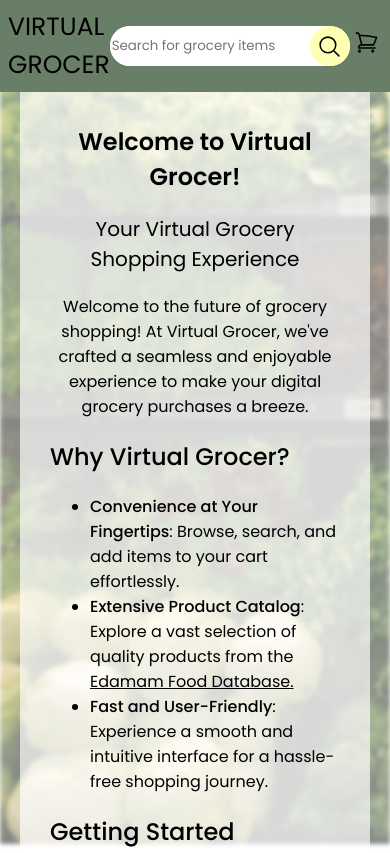
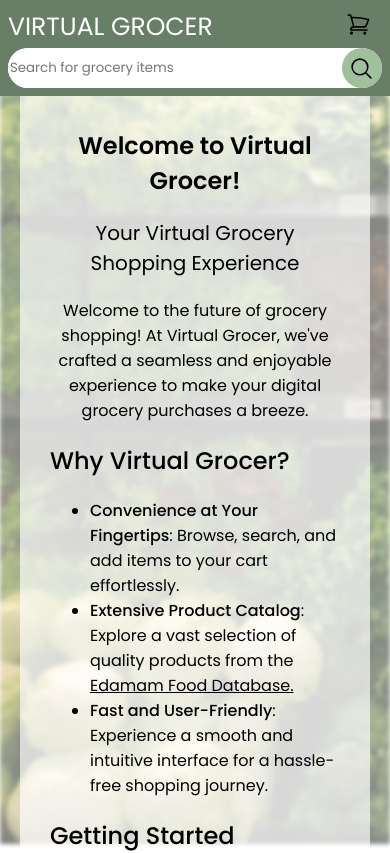
Before and after one commit to lauraguerra1/bondadosa-code-challenge, a React (Create React App) app: page / in a window 390 px wide. Shown: the top 853 px of the page. Built offline with nearby package versions, Linux system fonts and the light colour scheme.

Commit message:
Move search bar to bottom of header on small screens

```diff
--- a/src/Components/App/App.css
+++ b/src/Components/App/App.css
@@ -1,7 +1,6 @@
 .app header {
-  display: flex;
-  justify-content: space-between;
-  align-items: center;
+  display: grid;
+  grid-template-columns: repeat(6, minmax(0, 1fr));
   padding: 0.5rem;
   position: sticky;
   top: 0;
@@ -14,16 +13,18 @@
   font-size: 25px;
   font-weight: 400;
   text-decoration: none;
+  color: white;
+  grid-column: span 5 / span 5;
 }
 
 nav {
   display: flex;
-  justify-content: space-between;
+  justify-content: end;
   align-items: end;
   height: 100%;
 }
 
-.cartBtn {
+.cart-btn {
   position: relative;
   padding: 0.25rem;
   display: block;
@@ -49,21 +50,33 @@
   padding: 0.25rem;
 }
 
-.searchForm {
+.search-form, .small-screen-search-form {
   display: flex;
-  justify-content: center;
+  justify-content: space-between;
   background-color: white;
   border-radius: 50px;
 }
 
-.searchForm input{
+.search-form input, .small-screen-search-form input{
   border: none;
-  border-radius: 50px;
-  width: 200px
+  border-radius: 50px 0px 0px 50px;
+  width: 200px;
 }
 
-.searchBtn {
-  background-color: rgb(255, 255, 179);
+.search-form input:focus, .small-screen-search-form input:focus {
+  outline: none;
+}
+
+.search-form {
+  display: none;
+}
+
+.small-screen-search-form {
+  grid-column: span 6 / span 6;
+}
+
+.search-btn {
+  background-color: rgb(160, 191, 157);
   border-radius: 100%;
   width: 40px;
   height: 40px;
@@ -73,8 +86,32 @@
   border: none;
 }
 
+.search-btn:hover {
+  background-color: rgb(136, 162, 133)
+}
+
 @media screen and (min-width: 450px) {
   #title {
   font-size: 35px;
   }
 }
+
+@media screen and (min-width: 600px) {
+  .app header {
+    display: flex;
+    justify-content: space-between;
+    align-items: center;
+  }
+
+  nav {
+    justify-content: space-between
+  }
+
+  .search-form {
+    display: flex;
+  }
+
+  .small-screen-search-form {
+    display: none;
+  }
+}
--- a/src/Components/App/App.js
+++ b/src/Components/App/App.js
@@ -27,20 +27,15 @@
           VIRTUAL GROCER
         </Link>
         <nav>
-          {/* <button className='viewSearchBtn'>
-            <svg xmlns='http://www.w3.org/2000/svg' fill='none' viewBox='0 0 24 24' strokeWidth={1.5} stroke='currentColor' className='icon'>
-              <path strokeLinecap='round' strokeLinejoin='round' d='m21 21-5.197-5.197m0 0A7.5 7.5 0 1 0 5.196 5.196a7.5 7.5 0 0 0 10.607 10.607Z' />
-            </svg>
-          </button> */}
-          <form className='searchForm'>
+          <form className='search-form'>
             <input type='search' placeholder='Search for grocery items' />
-            <button className='searchBtn'>
+            <button className='search-btn'>
               <svg xmlns='http://www.w3.org/2000/svg' fill='none' viewBox='0 0 24 24' strokeWidth={1.5} stroke='currentColor' className='icon'>
                 <path strokeLinecap='round' strokeLinejoin='round' d='m21 21-5.197-5.197m0 0A7.5 7.5 0 1 0 5.196 5.196a7.5 7.5 0 0 0 10.607 10.607Z' />
               </svg>
             </button>
           </form>
-          <NavLink to='/cart' className='cartBtn'>
+          <NavLink to='/cart' className='cart-btn'>
             <svg xmlns='http://www.w3.org/2000/svg' fill='none' viewBox='0 0 24 24' strokeWidth={1.5} stroke='currentColor' className='icon'>
               <path strokeLinecap='round' strokeLinejoin='round' d='M2.25 3h1.386c.51 0 .955.343 1.087.835l.383 1.437M7.5 14.25a3 3 0 0 0-3 3h15.75m-12.75-3h11.218c1.121-2.3 2.1-4.684 2.924-7.138a60.114 60.114 0 0 0-16.536-1.84M7.5 14.25 5.106 5.272M6 20.25a.75.75 0 1 1-1.5 0 .75.75 0 0 1 1.5 0Zm12.75 0a.75.75 0 1 1-1.5 0 .75.75 0 0 1 1.5 0Z' />
             </svg>
@@ -51,6 +46,14 @@
             )}
           </NavLink>
         </nav>
+        <form className='small-screen-search-form'>
+          <input type='search' placeholder='Search for grocery items' />
+          <button className='search-btn'>
+            <svg xmlns='http://www.w3.org/2000/svg' fill='none' viewBox='0 0 24 24' strokeWidth={1.5} stroke='currentColor' className='icon'>
+              <path strokeLinecap='round' strokeLinejoin='round' d='m21 21-5.197-5.197m0 0A7.5 7.5 0 1 0 5.196 5.196a7.5 7.5 0 0 0 10.607 10.607Z' />
+            </svg>
+          </button>
+        </form>
       </header>
       <main>
         <Routes>
```
